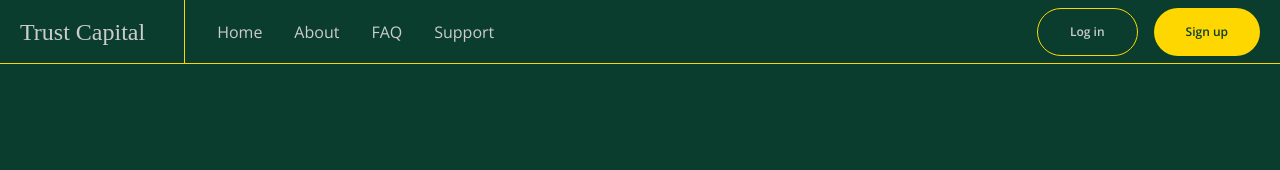
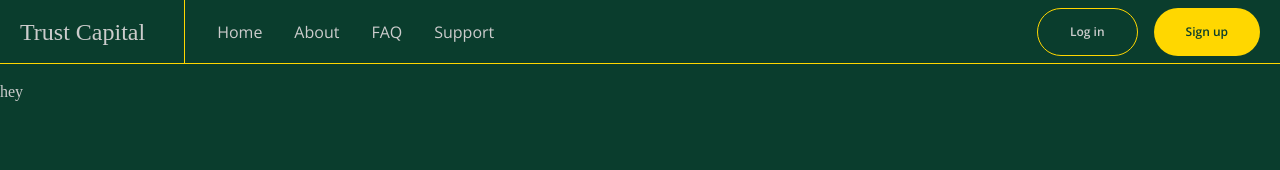
Before and after one commit to Joshardals/Trust-Capital, a Next.js app: page / in a window 1280 px wide. Shown: the top 170 px of the page. Built offline with nearby package versions, Linux system fonts and the light colour scheme; a web font is replaced by a local one.

Commit message:
initial commit

```diff
--- a/app/page.tsx
+++ b/app/page.tsx
@@ -6,7 +6,7 @@ export default function Home() {
       <div>
         <Header />
       </div>
-      <div className="h-20">hey</div>
+      <div className="mt-10 text-lightGray">hey</div>
     </main>
   );
 }
--- a/components/LandingPage/Header/Nav/SideNav.tsx
+++ b/components/LandingPage/Header/Nav/SideNav.tsx
@@ -16,14 +16,14 @@ const SideNav = ({ clicked, setClicked }: NavTypings) => {
     <div className="h-full overflow-hidden">
       <div
         className={clsx(
-          `fixed bottom-0 left-0 h-[93%] w-full md:hidden text-lightGray transition-all duration-300 ease-in-out`,
+          `fixed bottom-0 left-0 h-[93%] bg-green w-full md:hidden text-lightGray transition-all duration-300 ease-in-out`,
           {
             block: clicked,
             hidden: !clicked,
           }
         )}
       >
-        <div className="mt-10 w-full bg-green px-4">
+        <div className="mt-10 w-full px-4 h-full">
           {/* Contains the Navigation Links */}
           <SideBar />
         </div>
```
